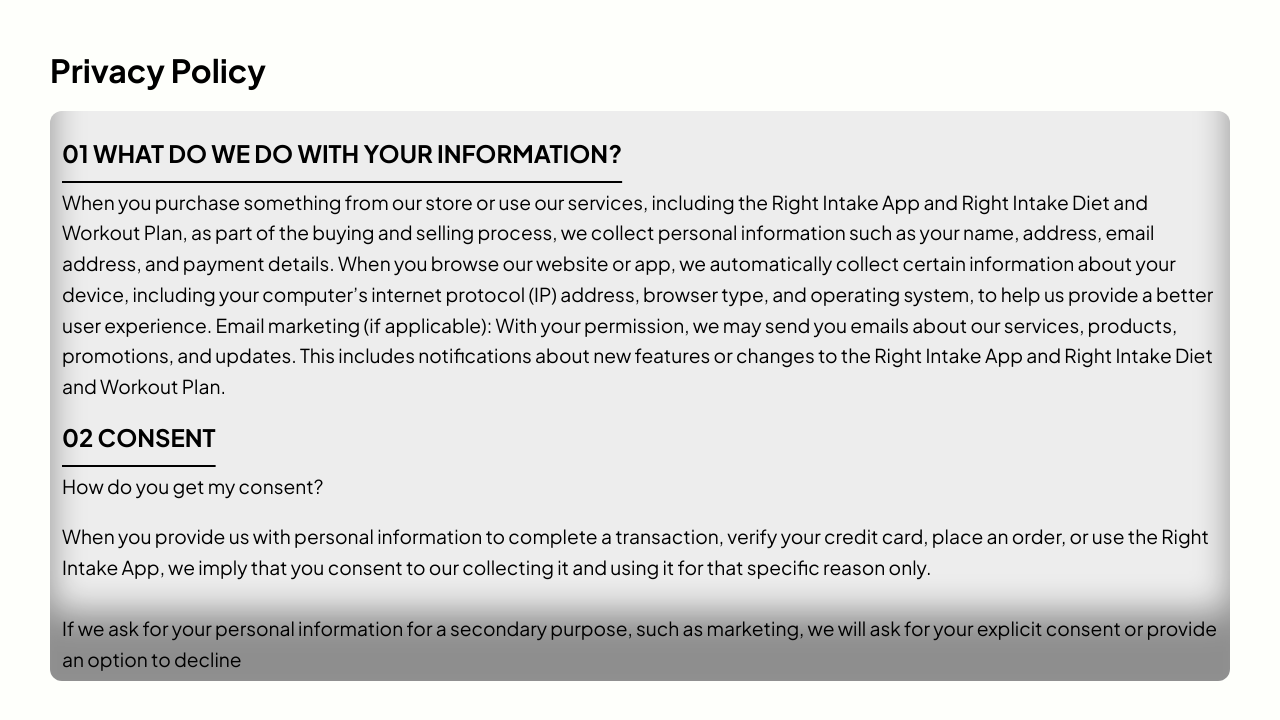
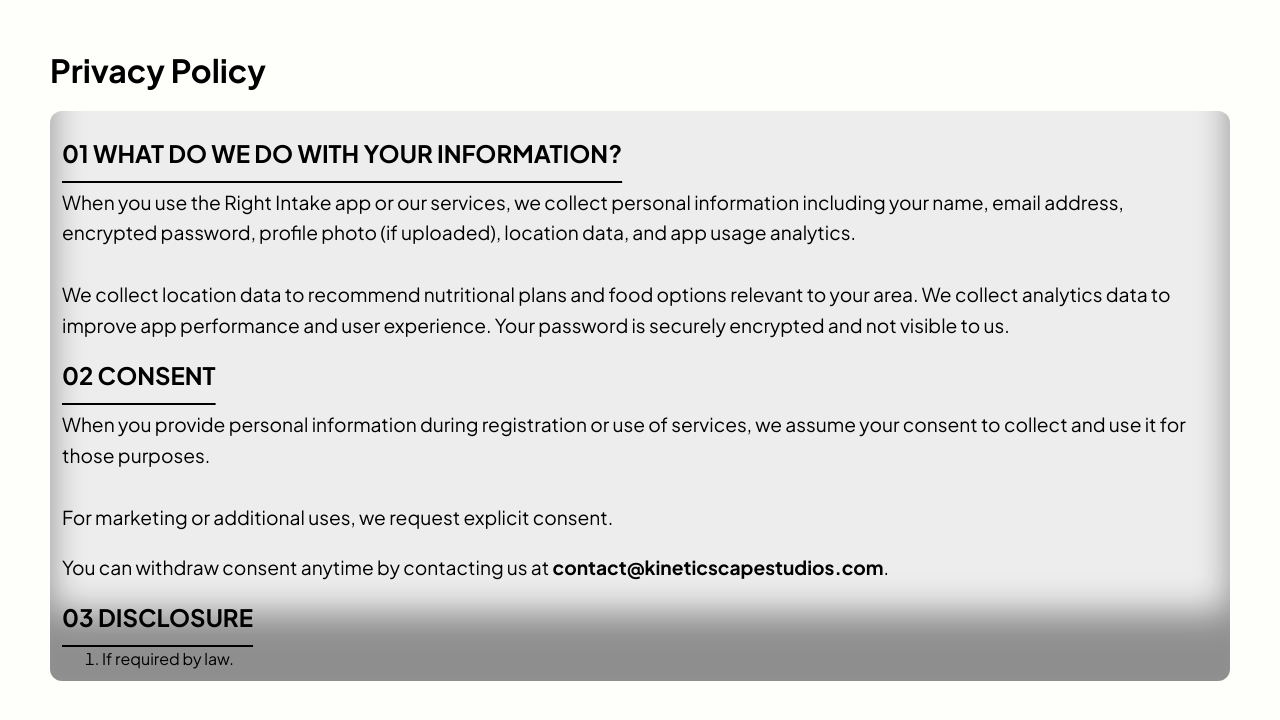
Before and after one commit to TheAJArchit3020/rightintake-website, a Next.js app in the folder rightintake/: page /privacy-policy in a window 1280 px wide. Shown: the top 720 px of the page. Built offline with nearby package versions, Linux system fonts and the light colour scheme.

Commit message:
Update page.tsx

```diff
--- a/rightintake/src/app/privacy-policy/page.tsx
+++ b/rightintake/src/app/privacy-policy/page.tsx
@@ -2,214 +2,140 @@
 
 export default function PrivacyPolicy() {
   return (
-    <>
-      <div className={`${styles.privacy_policy_container}`}>
+    <div className={styles.privacy_policy_container}>
       <h1>Privacy Policy</h1>
-        <div className={`${styles.privacy_content_ui_wrapper}`}>
-          {/* content 1 */}
-          <div className={`${styles.content}`}>
+      <div className={styles.privacy_content_ui_wrapper}>
+        {/* Section 01 */}
+        <div className={styles.content}>
           <h1>01 WHAT DO WE DO WITH YOUR INFORMATION?</h1>
           <p>
-              When you purchase something from our store or use our services,
-              including the Right Intake App and Right Intake Diet and Workout
-              Plan, as part of the buying and selling process, we collect
-              personal information such as your name, address, email address,
-              and payment details. When you browse our website or app, we
-              automatically collect certain information about your device,
-              including your computer’s internet protocol (IP) address, browser
-              type, and operating system, to help us provide a better user
-              experience. Email marketing (if applicable): With your permission,
-              we may send you emails about our services, products, promotions,
-              and updates. This includes notifications about new features or
-              changes to the Right Intake App and Right Intake Diet and Workout
-              Plan.
+            When you use the Right Intake app or our services, we collect
+            personal information including your name, email address, encrypted
+            password, profile photo (if uploaded), location data, and app usage
+            analytics.
+            <br />
+            <br />
+            We collect location data to recommend nutritional plans and food
+            options relevant to your area. We collect analytics data to improve
+            app performance and user experience. Your password is securely
+            encrypted and not visible to us.
           </p>
         </div>
 
-          {/* content 2 */}
-          <div className={`${styles.content}`}>
+        {/* Section 02 */}
+        <div className={styles.content}>
           <h1>02 CONSENT</h1>
-            <p>How do you get my consent?</p>
           <p>
-              When you provide us with personal information to complete a
-              transaction, verify your credit card, place an order, or use the
-              Right Intake App, we imply that you consent to our collecting it
-              and using it for that specific reason only.
+            When you provide personal information during registration or use of
+            services, we assume your consent to collect and use it for those
+            purposes.
             <br />
             <br />
-              If we ask for your personal information for a secondary purpose,
-              such as marketing, we will ask for your explicit consent or
-              provide an option to decline
+            For marketing or additional uses, we request explicit consent.
           </p>
-            <p>How do I withdraw my consent?</p>
           <p>
-              If after opting in, you change your mind, you may withdraw your
-              consent for us to contact you or for the continued collection,
-              use, or disclosure of your information at any time by contacting
-              us at
-              <b>contact@kineticscapestudios.com</b> or mailing us at:
-              <b>
-                Kineticscape Studios, [Kineticscape Studios, plot no.64, Shivaji
-                housing society, near shivaji stadium, Karad, 415110]
-              </b>
+            You can withdraw consent anytime by contacting us at
+            <b> contact@kineticscapestudios.com</b>.
           </p>
         </div>
-          {/* content 3 */}
-          <div className={`${styles.content}`}>
+
+        {/* Section 03 */}
+        <div className={styles.content}>
           <h1>03 DISCLOSURE</h1>
-            <p>We may disclose your personal information::</p>
-            <ol className={`${styles.ordered_list}`}>
-              <li>
-                If required by law or in response to valid legal processes.
-              </li>
-              <li>
-                To enforce our Terms of Service or protect the rights, safety,
-                or property of Kineticscape Studios, our users, or others.
-              </li>
-              <li>If you violate our Terms of Service.</li>
+          <ol className={styles.ordered_list}>
+            <li>If required by law.</li>
+            <li>To protect Kineticscape Studios or users.</li>
+            <li>If Terms of Service are violated.</li>
           </ol>
         </div>
-          {/* content 4 */}
-          <div className={`${styles.content}`}>
+
+        {/* Section 04 */}
+        <div className={styles.content}>
           <h1>04 PAYMENT</h1>
           <p>
-              We use <b>Razorpay</b> for processing payments. Neither we nor
-              Razorpay store your card data on their servers. The data is
-              encrypted through the Payment Card Industry Data Security Standard
-              (PCI-DSS) during payment processing. Your transaction data is only
-              used as necessary to complete your purchase and is deleted
-              afterward.
+            We use <b>Razorpay</b> to process payments securely. Card data is
+            not stored on our servers and is encrypted as per PCI-DSS
+            compliance. See Razorpay’s policy at https://razorpay.com.
+          </p>
+        </div>
+
+        {/* Section 05 */}
+        <div className={styles.content}>
+          <h1>05 THIRD-PARTY SERVICES</h1>
+          <p>
+            We may use third-party services like Razorpay (for payments),
+            analytics tools (for tracking app usage), and Firebase (for
+            authentication and storage). Each provider has its own privacy
+            policy.
+          </p>
+        </div>
+
+        {/* Section 06 */}
+        <div className={styles.content}>
+          <h1>06 LOCATION & MEDIA PERMISSIONS</h1>
+          <p>
+            We collect your location (only when granted) to personalize your
+            experience, such as suggesting local food plans or nutritionists.
             <br />
             <br />
-              Our payment gateway complies with PCI-DSS standards to ensure the
-              secure handling of credit card information. For more details,
-              please review Razorpay’s terms at https://razorpay.com.
+            We also request access to your media storage to allow uploading a
+            profile picture. This access is used solely for that purpose and is
+            not used to browse your personal media files.
           </p>
         </div>
-          {/* content 5 */}
-          <div className={`${styles.content}`}>
-            <h1>05 THIRD-PARTY SERVICES</h1>
+
+        {/* Section 07 */}
+        <div className={styles.content}>
+          <h1>07 SECURITY</h1>
           <p>
-              Third-party service providers may collect, use, and disclose your
-              information to the extent necessary to perform the services they
-              provide to us, such as payment processing and analytics.
-            </p>
-            <p>Third-party Privacy Policies:</p>
-            <p>
-              Certain third-party service providers, including payment gateways,
-              have their own privacy policies governing the information we are
-              required to provide for your transactions. We encourage you to
-              review their policies
-            </p>
-            <p>Jurisdictional Impact:</p>
-            <p>
-              If you engage in a transaction involving a third-party service
-              provider, your data may be subject to the laws of the jurisdiction
-              in which that provider or its facilities are located.
-              <br />
-              <br />
-              Once you leave our website or app or are redirected to a
-              third-party platform, this Privacy Policy no longer applies. We
-              are not responsible for the privacy practices of third-party
-              websites.
-            </p>
-            <p>Links:</p>
-            <p>
-              Clicking on links on our website or app may redirect you to
-              external sites. We are not liable for the privacy practices of
-              these sites and encourage you to review their privacy policies.
+            Your data is encrypted and stored securely. We use standard security
+            protocols to prevent misuse, but no method is 100% secure.
           </p>
         </div>
-          {/* content 6 */}
-          <div className={`${styles.content}`}>
-            <h1>06 SECURITY</h1>
+
+        {/* Section 08 */}
+        <div className={styles.content}>
+          <h1>08 COOKIES & ANALYTICS</h1>
           <p>
-              To protect your personal information, we use industry-standard
-              precautions to prevent unauthorized access, misuse, or disclosure.
-              Measures include encryption, secure storage, and access controls.
-              <br />
-              <br />
-              While we strive to safeguard your data, no method of transmission
-              or electronic storage is completely secure. By using our services,
-              you acknowledge this inherent risk
+            We use cookies and analytics tools to understand how users interact
+            with the app and improve performance. This data is anonymized.
           </p>
         </div>
-          {/* content 7 */}
-          <div className={`${styles.content}`}>
-            <h1>07 COOKIES</h1>
+
+        {/* Section 09 */}
+        <div className={styles.content}>
+          <h1>09 SUITABILITY FOR ALL USERS</h1>
           <p>
-              We use cookies to maintain user sessions and enhance your
-              experience on our website and app. These cookies do not personally
-              identify you on other websites.
-            </p>
-            <p>Cookies may track:</p>
-            <ol className={`${styles.ordered_list}`}>
-              <li>Session preferences.</li>
-              <li>Usage patterns to improve services.</li>
-            </ol>
-            <p>
-              You may disable cookies in your browser settings; however, this
-              may affect your experience with our services.
+            The Right Intake app is designed for general use and does not
+            contain explicit content or features unsuitable for children. We do
+            not collect age-related data, and users of all ages can safely use
+            the app to access nutritional plans and fitness tracking features.
           </p>
         </div>
-          {/* content 8 */}
-          <div className={`${styles.content}`}>
-            <h1>08 AGE OF CONSENT</h1>
-            <p>By using this website or app, you confirm that:</p>
-            <ol className={`${styles.ordered_list}`}>
-              <li>
-                You are at least the age of majority in your state or province
-                of residence.
-              </li>
-              <li>
-                If applicable, you have given consent for your minor dependents
-                to use our website or app.
-              </li>
-            </ol>
-          </div>
-          {/* content 9 */}
-          <div className={`${styles.content}`}>
-            <h1>09 CHANGES TO THIS PRIVACY POLICY</h1>
+
+        {/* Section 10 */}
+        <div className={styles.content}>
+          <h1>10 CHANGES TO THIS POLICY</h1>
           <p>
-              We reserve the right to modify this Privacy Policy at any time.
-              Changes will take effect immediately upon posting on our website
-              or app. Material changes will be highlighted, ensuring you are
-              informed about updates in how your information is collected, used,
-              or disclosed.
-              <br />
-              <br />
-              If Kineticscape Studios is acquired or merged with another
-              company, your personal information may be transferred to the new
-              entity.
+            We may update this policy. Material changes will be communicated via
+            the app or email.
           </p>
         </div>
-          {/* content 10 */}
-          <div className={`${styles.content}`}>
+
+        {/* Section 11 */}
+        <div className={styles.content}>
           <h1>QUESTIONS AND CONTACT INFORMATION</h1>
-            <p>If you would like to:</p>
-            <ol className={`${styles.ordered_list}`}>
-              <li>
-                Access, correct, amend, or delete any personal information we
-                have about you.
-              </li>
-              <li>Register a complaint.</li>
-              <li>Request more information about our data practices.</li>
-            </ol>
-            <p>Please contact our Privacy Compliance Officer at:</p>
+          <p>
+            For inquiries, complaints, or requests related to your data,
+            contact:
+          </p>
           <p>Email: contact@kineticscapestudios.com</p>
-            <p>Mailing Address: </p>
           <p>
-              Kineticscape Studios, plot no.64,
-              <br />
-              Shivaji housing society,
-              <br />
-              near shivaji stadium,
-              <br />
-              Karad, 415110
+            Address: Kineticscape Studios, Plot No. 64, Shivaji Housing Society,
+            Near Shivaji Stadium, Karad - 415110, India.
           </p>
         </div>
       </div>
     </div>
-    </>
   );
 }
```
Lines whose indentation alone changed are shown as unchanged.
